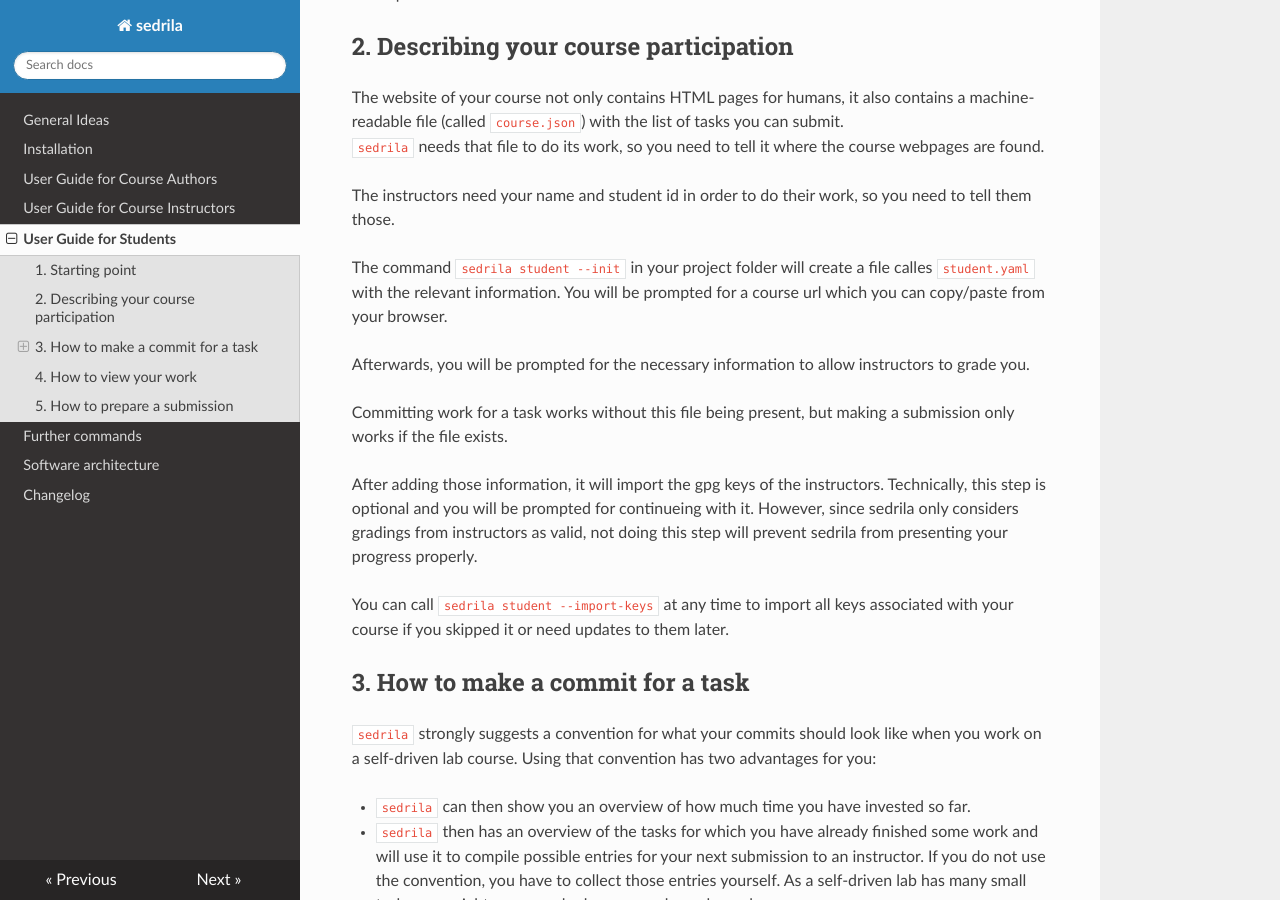
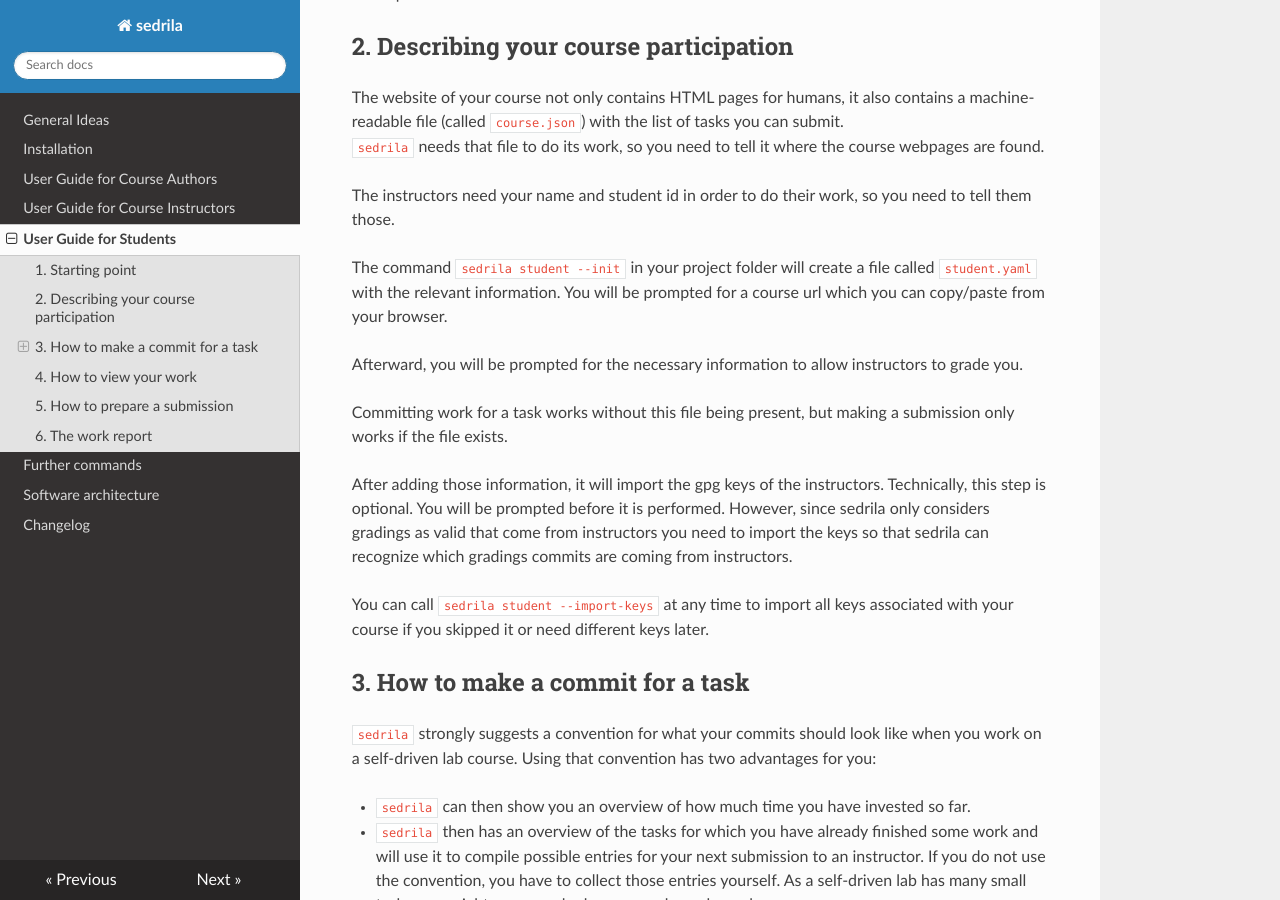
Before and after one commit to fubinf/sedrila, an MkDocs documentation site: the page built from docs/students.md, in a window 1280 px wide and 900 px high, scrolled down 331 px. Built offline with MkDocs 1.6.1, drawn with Linux system fonts in a browser that asks for light colours; nearby versions of some CDN libraries.

Commit message:
students.md: minor fixes and improvements

```diff
--- a/docs/students.md
+++ b/docs/students.md
@@ -22,24 +22,24 @@ The instructors need your name and student id in order to do their work,
 so you need to tell them those.
 
 The command `sedrila student --init` in your project folder will create
-a file calles `student.yaml` with the relevant information.
+a file called `student.yaml` with the relevant information.
 You will be prompted for a course url which you can copy/paste from your
 browser.
 
-Afterwards, you will be prompted for the necessary information to allow
+Afterward, you will be prompted for the necessary information to allow
 instructors to grade you.
 
 Committing work for a task works without this file being present, but
 making a submission only works if the file exists.
 
 After adding those information, it will import the gpg keys of the instructors.
-Technically, this step is optional and you will be prompted for continueing
-with it. However, since sedrila only considers gradings from instructors
-as valid, not doing this step will prevent sedrila from presenting your
-progress properly.
+Technically, this step is optional. You will be prompted before it is performed.
+However, since sedrila only considers gradings as valid that come from instructors
+you need to import the keys so that sedrila can recognize which gradings commits are
+coming from instructors.
 
 You can call `sedrila student --import-keys` at any time to import all keys
-associated with your course if you skipped it or need updates to them later.
+associated with your course if you skipped it or need different keys later.
 
 
 
@@ -142,7 +142,7 @@ then `sedrila student --op push`, then follow the instructions shown.
 Or just call `sedrila student` and perform those two commands from the menu.
 
 
-# 6. The work report
+## 6. The work report
 
 `sedrila student --op webapp` can also show the "work report",
 a list of the tasks you have submitted so far,
```
